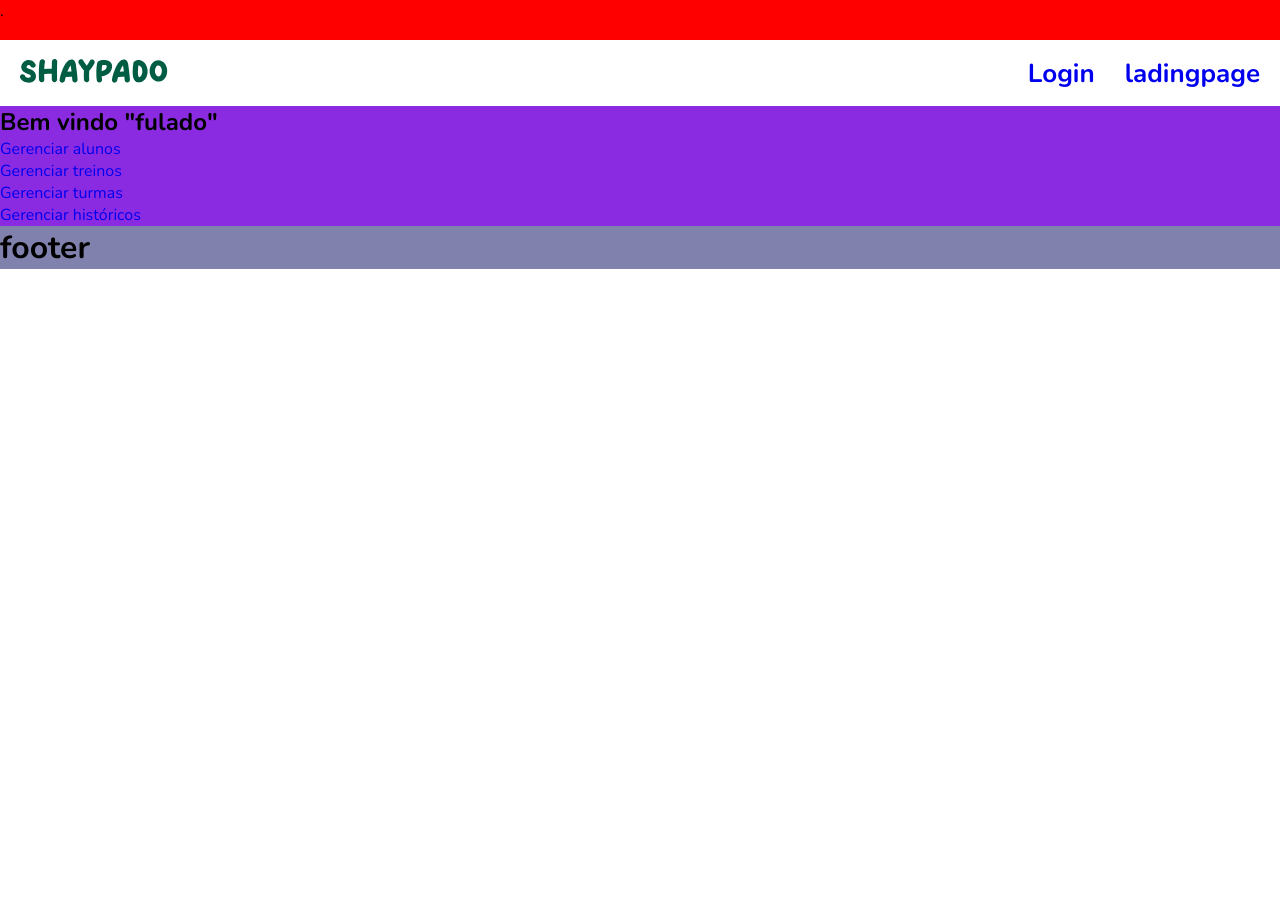
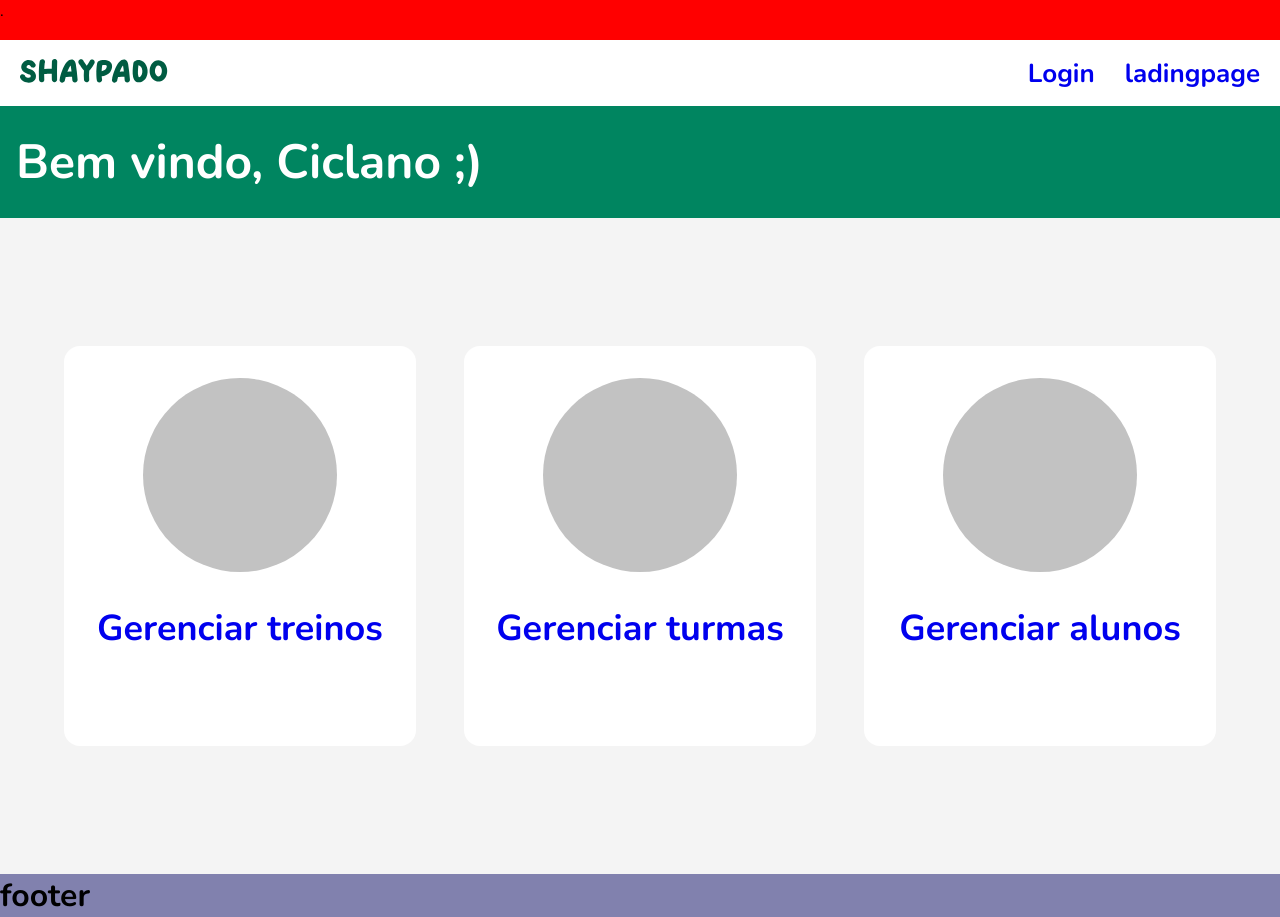
Before and after one commit to RogerioLacerdaGH/shaypado-web, a React (Vite) app: page /home in a window 1280 px wide. Before the commit the page ends 800 px from the top, so only its background shows below. Built offline with nearby package versions, Linux system fonts and the light colour scheme.

Commit message:
Correções da Home e do estilo

```diff
--- a/src/components/HomeContent/index.jsx
+++ b/src/components/HomeContent/index.jsx
@@ -2,31 +2,39 @@ import { useState } from 'react'
 import styles from './styles.module.css'
 import Header from '../Header'
 import { Link } from 'react-router-dom'
+import { Container } from 'react-bootstrap'
 
-const HomeContent = () =>{
+const HomeContent = () => {
   return (
     <div className={styles.teste}>
 
-      <div>
+      <div className={styles.titleDiv}>
         <h2>
-          Bem vindo "fulado"
+          Bem vindo, Ciclano ;)
         </h2>
       </div>
 
-      <div>
-        <div>
-          <Link to="/list-students">Gerenciar alunos</Link>
-        </div>
-        <div>
-          <Link to="/list-training">Gerenciar treinos</Link>
-        </div>
-        <div>
-          <Link to="/list-class">Gerenciar turmas</Link>
-        </div>
-        <div>
-          <Link to="/list-historic">Gerenciar históricos</Link>
-        </div>
+      <div className={styles.container}>
+        <Link to="/list-training" className={styles.card}>
+          <svg width="194" height="194" viewBox="0 0 194 194" fill="none" xmlns="http://www.w3.org/2000/svg">
+            <circle cx="97" cy="97" r="97" fill="#C2C2C2" />
+          </svg>
+          <h2>Gerenciar treinos</h2>
+        </Link>
+        <Link to="/list-class" className={styles.card}>
+          <svg width="194" height="194" viewBox="0 0 194 194" fill="none" xmlns="http://www.w3.org/2000/svg">
+            <circle cx="97" cy="97" r="97" fill="#C2C2C2" />
+          </svg>
+          <h2>Gerenciar turmas</h2>
+        </Link>
+        <Link to="/list-students" className={styles.card}>
+          <svg width="194" height="194" viewBox="0 0 194 194" fill="none" xmlns="http://www.w3.org/2000/svg">
+            <circle cx="97" cy="97" r="97" fill="#C2C2C2" />
+          </svg>
+          <h2>Gerenciar alunos</h2>
+        </Link>
       </div>
+
     </div>
   )
 }
--- a/src/components/HomeContent/styles.module.css
+++ b/src/components/HomeContent/styles.module.css
@@ -1,3 +1,35 @@
-.teste {
-  background-color: blueviolet;
+.titleDiv{
+  background-color: #008560;
+  color: white;
+  font-size: 32px;
+  font-weight: 800;
+  height: 7rem;
+  align-items: center;
+  display: flex;
+  padding-left: 1rem;
 }
+
+.container{
+  padding: 10% 5% 10% 5%;
+  background-color: #F4F4F4;
+  display: flex;
+  justify-content: space-between;
+
+}
+
+.card{
+  background-color: white;
+  align-items: center;
+  display: flex;
+  flex-direction: column;
+  border-radius: 1rem;
+
+  min-height: 25rem;
+  min-width: 22rem;
+
+  font-size: 1.5rem;
+  font-weight: 800;
+}
+.card svg {
+  margin: 2rem 0 2rem 0;
+}
```
